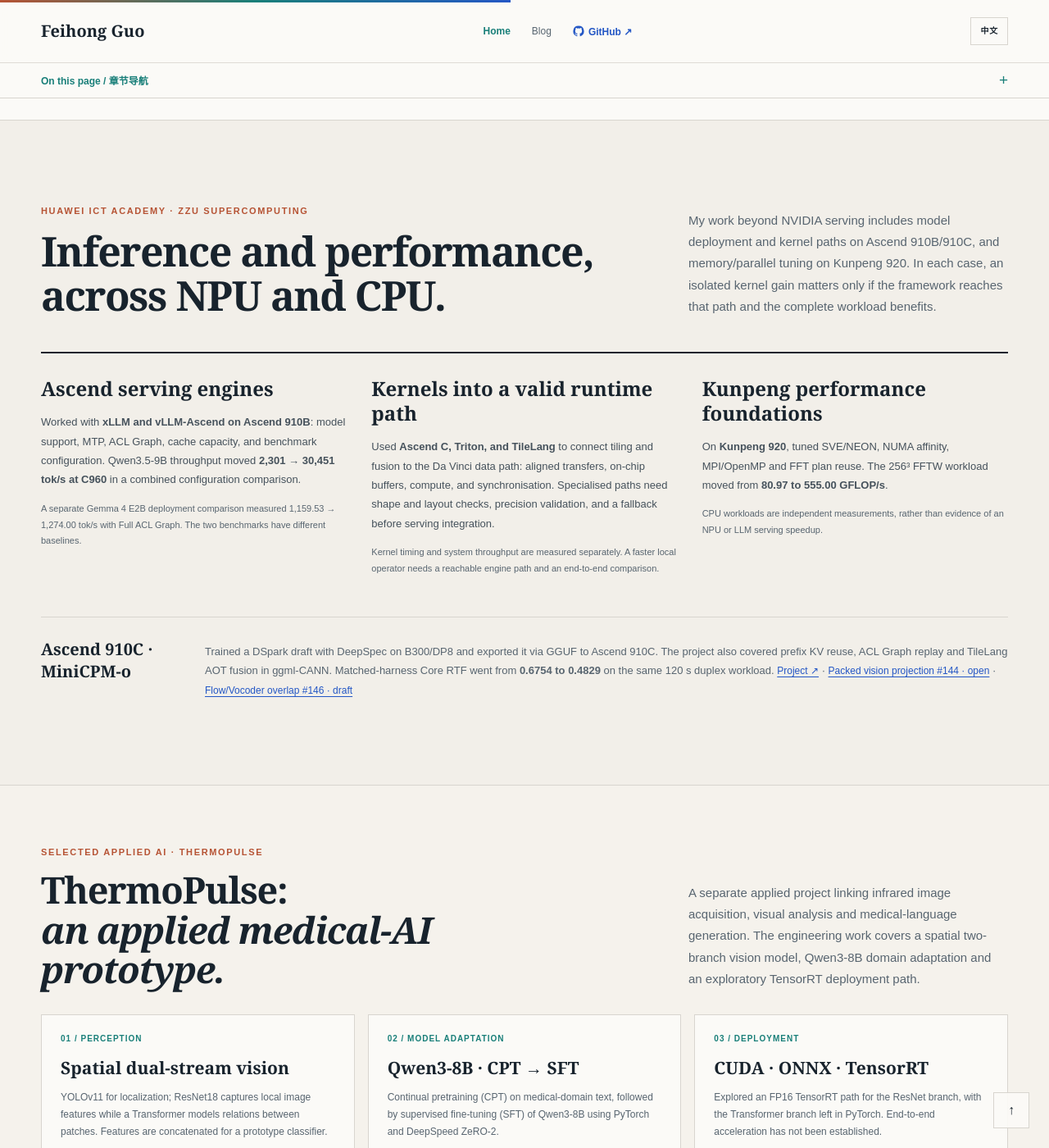
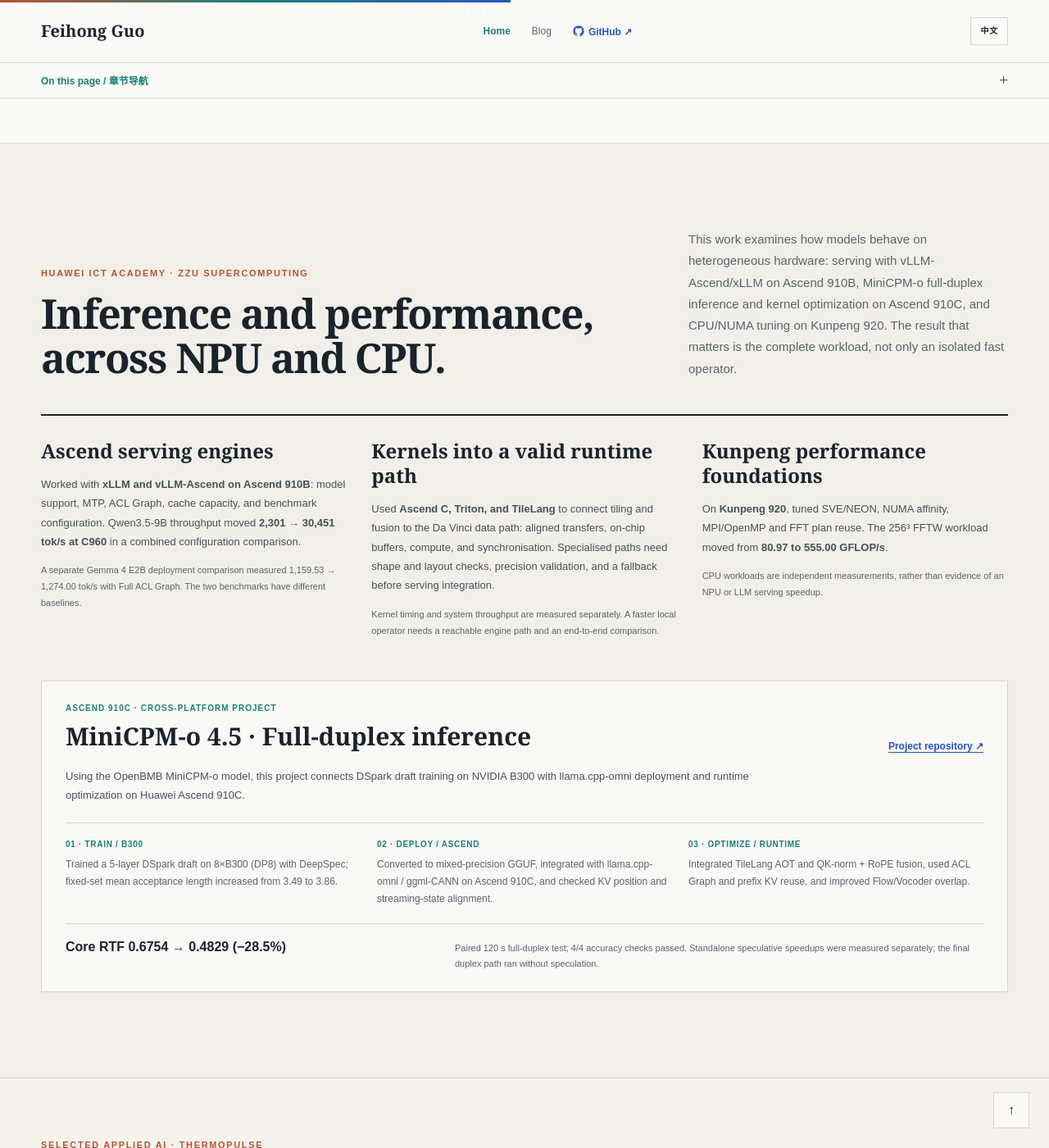
Before and after one commit to Phoenix3334/Phoenix3334.github.io, a Jekyll site: the page index.html, which Jekyll copies as it is, in a window 1280 px wide and 1400 px high, scrolled down 4764 px. Shown: the whole window at 82% size. Built offline with Jekyll 4.4.1, drawn with Linux system fonts in a browser that asks for light colours; some of the changed text lies outside the part shown.

Commit message:
site: elevate MiniCPM-o under Ascend work with documented B300-to-910C training and full-duplex results

```diff
--- a/index.html
+++ b/index.html
@@ -206,6 +206,23 @@
     .medical-boundary{font-size:11px;line-height:1.6;color:var(--muted);margin:17px 0 0}
     @media(max-width:900px){.medical-modules{grid-template-columns:1fr}.medical-project{padding:65px 0}.medical-modules article{padding:21px}}
 
+
+    .mini-feature{margin-top:37px;padding:27px 29px 24px;border:1px solid var(--line);background:rgba(255,255,255,.58)}
+    .mini-feature-head{display:flex;justify-content:space-between;gap:26px;align-items:end}
+    .mini-feature-label{font-size:10px;color:var(--teal);letter-spacing:.1em;font-weight:700;margin:0 0 10px}
+    .mini-feature-head h3{font-size:clamp(23px,2.5vw,30px);margin:0;line-height:1.25}
+    .mini-feature-link{font-size:12px;font-weight:700;color:var(--blue);text-decoration:underline;text-underline-offset:3px;white-space:nowrap}
+    .mini-feature-intro{font-size:13px;line-height:1.75;color:#46525c;max-width:880px;margin:19px 0 22px}
+    .mini-feature-stages{display:grid;grid-template-columns:repeat(3,minmax(0,1fr));gap:20px;border-top:1px solid var(--line);padding-top:20px}
+    .mini-feature-stages>div{min-width:0}
+    .mini-feature-stages span{display:block;font-size:10px;letter-spacing:.07em;color:var(--teal);font-weight:700;margin-bottom:9px}
+    .mini-feature-stages p{font-size:12px;line-height:1.72;color:var(--muted);margin:0}
+    .mini-feature-result{display:flex;align-items:baseline;justify-content:space-between;gap:25px;border-top:1px solid var(--line);margin-top:20px;padding-top:19px}
+    .mini-feature-result strong{font-size:16px;white-space:nowrap;color:var(--ink)}
+    .mini-feature-result p{font-size:11px;line-height:1.7;color:var(--muted);margin:0;max-width:645px}
+    @media(max-width:900px){.mini-feature-stages{grid-template-columns:1fr;gap:19px}.mini-feature-head,.mini-feature-result{flex-direction:column;align-items:start;gap:10px}.mini-feature-result strong{white-space:normal}}
+    @media(max-width:680px){.mini-feature{padding:22px 18px}.mini-feature-head h3{font-size:23px}}
+
   </style>
 </head>
 <body>
@@ -232,7 +249,7 @@
     <div class="hero wrap"><div>
       <p class="eyebrow" data-i18n="hero-kicker">AI Systems · LLM Serving & Heterogeneous Computing</p>
       <h1 data-i18n="hero-title">From models to infrastructure,<br><em>measured across the stack.</em></h1>
-      <p class="hero-lede" data-i18n="hero-lede">My central question is how a model moves beyond a working prototype to become an efficient, reliable and scalable system. ThermoPulse introduced me to vision models and medical-LLM adaptation; Ascend and Kunpeng work brought the accelerator and execution path into focus. At Baidu AI Cloud, I took this further into distributed SGLang serving, using Prefill/Decode benchmarks, runtime debugging and NVIDIA GPU capacity analysis to build evidence for deployment decisions.</p>
+      <p class="hero-lede" data-i18n="hero-lede">My central question is how a model moves beyond a working prototype to become an efficient, reliable and scalable system. ThermoPulse introduced me to vision models and medical-LLM adaptation; the MiniCPM-o full-duplex project on Ascend 910C and Kunpeng performance tuning brought the execution path into focus. At Baidu AI Cloud, I took this further into distributed SGLang serving, using Prefill/Decode benchmarks, runtime debugging and NVIDIA GPU capacity analysis to build evidence for deployment decisions.</p>
       <p class="hero-thesis" data-i18n="hero-thesis">Model behavior → serving performance → qualified capacity → infrastructure decisions.<br><em>Benchmark numbers matter only when workload, latency and correctness boundaries are clear.</em></p>
       <p class="hero-evidence" data-i18n="hero-upstream"><strong>Authored and merged in SGLang</strong> · <a href="https://github.com/sgl-project/sglang/pull/35721" target="_blank" rel="noreferrer">DP health routing #35721</a> · <a href="https://github.com/sgl-project/sglang/pull/47614" target="_blank" rel="noreferrer">PP stream lifetime #47614</a> · <a href="https://github.com/sgl-project/sglang/pull/43786" target="_blank" rel="noreferrer">FP8 fusion #43786</a> · <a href="https://github.com/sgl-project/sglang/pull/48404" target="_blank" rel="noreferrer">EPLB validation #48404</a></p>
       <div class="hero-actions"><a href="#opensource" data-i18n="hero-action-work">SGLang engineering work ↓</a><a href="#economics" data-i18n="hero-action-tco">Capacity and cost methodology ↓</a></div>
@@ -472,13 +489,32 @@
     </section>
 
     <section class="experience" id="huawei"><div class="wrap">
-      <div class="section-head"><div><p class="eyebrow" data-i18n="huawei-kicker">Huawei ICT Academy · ZZU Supercomputing</p><h2 data-i18n="huawei-title">Inference and performance,<br>across NPU and CPU.</h2></div><p data-i18n="huawei-intro">My work beyond NVIDIA serving includes model deployment and kernel paths on Ascend 910B/910C, and memory/parallel tuning on Kunpeng 920. In each case, an isolated kernel gain matters only if the framework reaches that path and the complete workload benefits.</p></div>
+      <div class="section-head"><div><p class="eyebrow" data-i18n="huawei-kicker">Huawei ICT Academy · ZZU Supercomputing</p><h2 data-i18n="huawei-title">Inference and performance,<br>across NPU and CPU.</h2></div><p data-i18n="huawei-intro">This work examines how models behave on heterogeneous hardware: serving with vLLM-Ascend/xLLM on Ascend 910B, MiniCPM-o full-duplex inference and kernel optimization on Ascend 910C, and CPU/NUMA tuning on Kunpeng 920. The result that matters is the complete workload, not only an isolated fast operator.</p></div>
       <div class="practice-grid">
         <article><h3 data-i18n="huawei-serving-title">Ascend serving engines</h3><p data-i18n="huawei-serving-copy">Worked with <strong>xLLM and vLLM-Ascend on Ascend 910B</strong>: model support, MTP, ACL Graph, cache capacity, and benchmark configuration. Qwen3.5-9B throughput moved <strong>2,301 → 30,451 tok/s at C960</strong> in a combined configuration comparison.</p><p class="scope" data-i18n="huawei-serving-scope">A separate Gemma 4 E2B deployment comparison measured 1,159.53 → 1,274.00 tok/s with Full ACL Graph. The two benchmarks have different baselines.</p></article>
         <article><h3 data-i18n="huawei-kernel-title">Kernels into a valid runtime path</h3><p data-i18n="huawei-kernel-copy">Used <strong>Ascend C, Triton, and TileLang</strong> to connect tiling and fusion to the Da Vinci data path: aligned transfers, on-chip buffers, compute, and synchronisation. Specialised paths need shape and layout checks, precision validation, and a fallback before serving integration.</p><p class="scope" data-i18n="huawei-kernel-scope">Kernel timing and system throughput are measured separately. A faster local operator needs a reachable engine path and an end-to-end comparison.</p></article>
         <article><h3 data-i18n="huawei-cpu-title">Kunpeng performance foundations</h3><p data-i18n="huawei-cpu-copy">On <strong>Kunpeng 920</strong>, tuned SVE/NEON, NUMA affinity, MPI/OpenMP and FFT plan reuse. The 256³ FFTW workload moved from <strong>80.97 to 555.00 GFLOP/s</strong>.</p><p class="scope" data-i18n="huawei-cpu-scope">CPU workloads are independent measurements, rather than evidence of an NPU or LLM serving speedup.</p></article>
       </div>
-      <div class="supporting-project"><h3 data-i18n="omni-title">Ascend 910C · MiniCPM-o</h3><p data-i18n="omni-copy">Trained a DSpark draft with DeepSpec on B300/DP8 and exported it via GGUF to Ascend 910C. The project also covered prefix KV reuse, ACL Graph replay and TileLang AOT fusion in ggml-CANN. Matched-harness Core RTF went from <strong>0.6754 to 0.4829</strong> on the same 120 s duplex workload. <a class="inline-link" href="https://github.com/Phoenix3334/minicpmo45-ascend" target="_blank" rel="noreferrer">Project ↗</a> · <a class="inline-link" href="https://github.com/tc-mb/llama.cpp-omni/pull/144" target="_blank" rel="noreferrer">Packed vision projection #144 · open</a> · <a class="inline-link" href="https://github.com/tc-mb/llama.cpp-omni/pull/146" target="_blank" rel="noreferrer">Flow/Vocoder overlap #146 · draft</a></p></div>
+      <div class="mini-feature" id="minicpm">
+        <div class="mini-feature-head">
+          <div><p class="mini-feature-label" data-i18n="omni-label">ASCEND 910C · CROSS-PLATFORM PROJECT</p>
+          <h3 data-i18n="omni-title">MiniCPM-o 4.5 · Full-duplex inference</h3></div>
+          <a href="https://github.com/Phoenix3334/minicpmo45-ascend" target="_blank" rel="noopener noreferrer" class="mini-feature-link" data-i18n="omni-project-link">Project repository ↗</a>
+        </div>
+        <p class="mini-feature-intro" data-i18n="omni-intro">Using the OpenBMB MiniCPM-o model, this project connects DSpark draft training on NVIDIA B300 with llama.cpp-omni deployment and runtime optimization on Huawei Ascend 910C.</p>
+        <div class="mini-feature-stages">
+          <div><span data-i18n="omni-step1-title">01 · TRAIN / B300</span>
+          <p data-i18n="omni-step1-copy">Trained a 5-layer DSpark draft on 8×B300 (DP8) with DeepSpec; fixed-set mean acceptance length increased from 3.49 to 3.86.</p></div>
+          <div><span data-i18n="omni-step2-title">02 · DEPLOY / ASCEND</span>
+          <p data-i18n="omni-step2-copy">Converted to mixed-precision GGUF, integrated with llama.cpp-omni / ggml-CANN on Ascend 910C, and checked KV position and streaming-state alignment.</p></div>
+          <div><span data-i18n="omni-step3-title">03 · OPTIMIZE / RUNTIME</span>
+          <p data-i18n="omni-step3-copy">Integrated TileLang AOT and QK-norm + RoPE fusion, used ACL Graph and prefix KV reuse, and improved Flow/Vocoder overlap.</p></div>
+        </div>
+        <div class="mini-feature-result">
+          <strong data-i18n="omni-result">Core RTF 0.6754 → 0.4829 (−28.5%)</strong>
+          <p data-i18n="omni-result-note">Paired 120 s full-duplex test; 4/4 accuracy checks passed. Standalone speculative speedups were measured separately; the final duplex path ran without speculation.</p>
+        </div>
+      </div>
     </div></section>
     <section class="medical-project" id="medical"><div class="wrap">
       <div class="section-head medical-section-head">
@@ -928,7 +964,7 @@
   "[data-i18n=\"learning-extra-desc-11\"]": "CUDA、Triton 与 NCCL 讲座及实践。",
   "[data-i18n=\"hero-kicker\"]": "AI SYSTEMS · 大模型推理与异构计算",
   "[data-i18n=\"hero-title\"]": "从模型到推理基础设施，<br>让<em>系统表现有据可依。</em>",
-  "[data-i18n=\"hero-lede\"]": "我关注的核心问题是：<strong>模型如何从“能够运行”，走向高效、可靠、可规模化的服务？</strong> 从 ThermoPulse 的视觉建模与医疗 LLM 训练，到昇腾、鲲鹏上的部署和性能优化，我逐步深入模型与计算系统的衔接；在百度智能云，进一步将重点放到 SGLang 分布式推理，通过 Prefill/Decode 压测、运行时排障与 NVIDIA GPU 容量评估，为后续算力选型提供可复现的性能依据。",
+  "[data-i18n=\"hero-lede\"]": "我关注的核心问题是：<strong>模型如何从“能够运行”，走向高效、可靠、可规模化的服务？</strong>从 ThermoPulse 的视觉建模与医疗 LLM 训练，到昇腾 910C 上 MiniCPM-o 全双工推理适配及鲲鹏性能调优，我逐步深入模型与执行系统的衔接；在百度智能云，进一步聚焦 SGLang 分布式推理，通过 Prefill/Decode 压测、运行时排障与 NVIDIA GPU 容量评估，为算力选型提供可复现的性能依据。",
   "[data-i18n=\"hero-thesis\"]": "模型行为 → 推理性能 → 达标产能 → 算力决策。<br><em>明确负载、延迟与正确性边界，才能让性能数据真正用于部署评估。</em>",
   "[data-i18n=\"hero-action-work\"]": "查看 SGLang 工程工作 ↓",
   "[data-i18n=\"hero-action-tco\"]": "查看容量与成本方法 ↓",
@@ -939,7 +975,18 @@
   "[data-i18n=\"all-records\"]": "展开公开 PR、Review 与故障调查索引",
   "[data-i18n=\"huawei-kicker\"]": "华为 ICT 学院 · 郑州大学超算团队",
   "[data-i18n=\"huawei-title\"]": "从昇腾推理到鲲鹏计算，<br>验证不同平台的性能路径。",
-  "[data-i18n=\"huawei-intro\"]": "除 NVIDIA 推理栈外，我还在昇腾 910B/910C 上做模型部署与算子优化，在鲲鹏 920 上做内存和并行计算调优。重点是确认优化能否进入实际执行路径，并在完整负载中体现收益。",
+  "[data-i18n=\"huawei-intro\"]": "这部分关注模型在异构硬件上的实际执行：昇腾 910B 的推理部署与压测、昇腾 910C 上 MiniCPM-o 的全双工运行时和算子优化，以及鲲鹏 920 的 CPU/NUMA 性能实践。重点是验证局部改动能否改善完整负载。",
+  "[data-i18n=\"omni-label\"]": "昇腾 910C · 跨平台推理项目",
+  "[data-i18n=\"omni-project-link\"]": "查看项目仓库 ↗",
+  "[data-i18n=\"omni-intro\"]": "基于 OpenBMB MiniCPM-o 4.5，将 NVIDIA B300 上的 DSpark 草稿训练，与华为昇腾 910C 上的 llama.cpp-omni / ggml-CANN 部署及全双工运行时优化串联起来。",
+  "[data-i18n=\"omni-step1-title\"]": "01 · B300 / 草稿训练",
+  "[data-i18n=\"omni-step1-copy\"]": "使用 DeepSpec 在 8×B300（DP8）训练 5 层 DSpark 草稿；固定集平均接收长度 3.49 → 3.86。",
+  "[data-i18n=\"omni-step2-title\"]": "02 · 昇腾 / 跨平台部署",
+  "[data-i18n=\"omni-step2-copy\"]": "完成混合精度 GGUF 转换与 910C 部署，并处理 KV 位置、流式状态对齐等运行时问题。",
+  "[data-i18n=\"omni-step3-title\"]": "03 · 算子 / 运行时优化",
+  "[data-i18n=\"omni-step3-copy\"]": "结合 TileLang AOT、QK-norm+RoPE 融合、ACL Graph、前缀 KV 复用及 Flow/Vocoder 重叠减少执行开销。",
+  "[data-i18n=\"omni-result\"]": "Core RTF 0.6754 → 0.4829（−28.5%）",
+  "[data-i18n=\"omni-result-note\"]": "同一 120 秒双工负载的配对测试，4/4 项精度验证通过；投机解码的独立加速另行评估，最终双工配置未开启该路径。",
   "[data-i18n=\"huawei-serving-title\"]": "昇腾推理引擎",
   "[data-i18n=\"huawei-serving-copy\"]": "在<strong>昇腾 910B 上使用 xLLM 与 vLLM-Ascend</strong>，围绕模型适配、MTP、ACL Graph、缓存容量和压测配置推进优化。Qwen3.5-9B 在 C960 下从<strong>2,301 提升至 30,451 tok/s</strong>，属于组合配置对照。",
   "[data-i18n=\"huawei-serving-scope\"]": "独立的 Gemma 4 E2B 部署对照中，Full ACL Graph 对应吞吐 1,159.53 → 1,274.00 tok/s；与 Qwen 使用不同基线。",
@@ -949,8 +996,7 @@
   "[data-i18n=\"huawei-cpu-title\"]": "鲲鹏性能工程基础",
   "[data-i18n=\"huawei-cpu-copy\"]": "在<strong>鲲鹏 920</strong>上调优 SVE/NEON、NUMA 亲和性、MPI/OpenMP 与 FFT 执行计划复用。256³ FFTW 工作负载从 <strong>80.97 提升至 555.00 GFLOP/s</strong>。",
   "[data-i18n=\"huawei-cpu-scope\"]": "CPU 工作负载独立评测，不作为 NPU 或 LLM serving 加速的证据。",
-  "[data-i18n=\"omni-title\"]": "昇腾 910C · MiniCPM-o",
-  "[data-i18n=\"omni-copy\"]": "通过 DeepSpec 在 B300/DP8 上训练 DSpark 草稿模型，经 GGUF 导出部署到昇腾 910C。项目还覆盖固定前缀 KV 复用、ACL Graph 回放及 ggml-CANN 的 TileLang AOT 算子融合。同一 120 s 双工负载下，Core RTF 从 <strong>0.6754 降至 0.4829</strong>。<a class=\"inline-link\" href=\"https://github.com/Phoenix3334/minicpmo45-ascend\" target=\"_blank\" rel=\"noreferrer\">项目仓库 ↗</a> · <a class=\"inline-link\" href=\"https://github.com/tc-mb/llama.cpp-omni/pull/144\" target=\"_blank\" rel=\"noreferrer\">视觉 patch 投影 #144 · 开放中</a> · <a class=\"inline-link\" href=\"https://github.com/tc-mb/llama.cpp-omni/pull/146\" target=\"_blank\" rel=\"noreferrer\">Flow/Vocoder 流水线 #146 · 草稿</a>",
+  "[data-i18n=\"omni-title\"]": "MiniCPM-o 4.5 · 全双工推理优化",
   "[data-i18n=\"economics-kicker\"]": "性能 → 容量 → 成本",
   "[data-i18n=\"economics-title\"]": "从实测服务能力，<br>到部署容量估算。",
   "[data-i18n=\"economics-intro\"]": "在百度，我完成的主要是 NVIDIA GPU 上的推理性能与容量基线评估：结合业务负载、Prefill/Decode 吞吐、TTFT/TPOT、并行配置及显存约束，判断可承接的服务容量。团队后续计划扩展到昆仑芯等平台，并结合利用率、功耗、硬件价格和真实业务流量推进 TCO 核算。跨平台对照与完整财务测算属于后续工作，而非我已完成的成果。",
```
